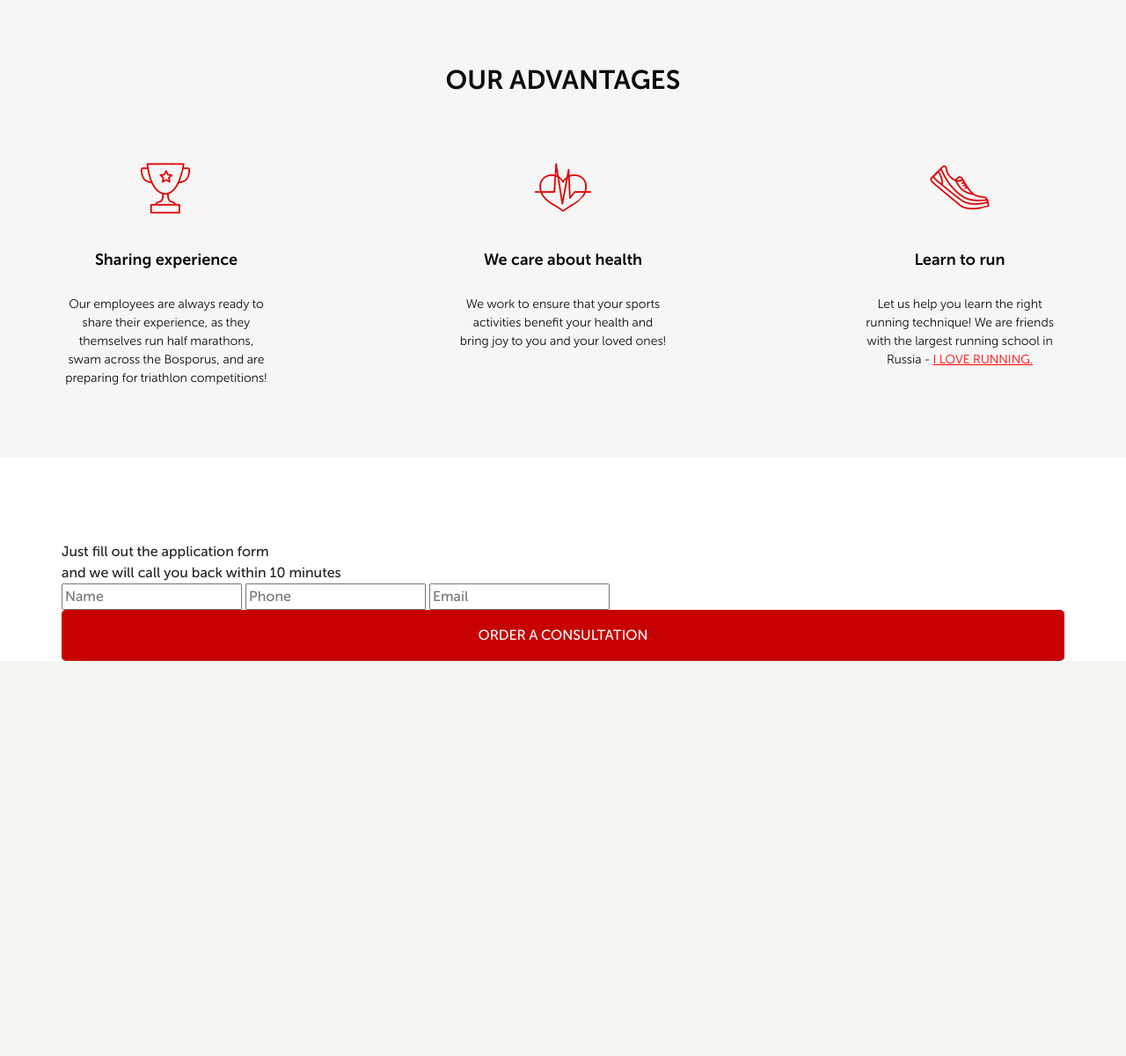
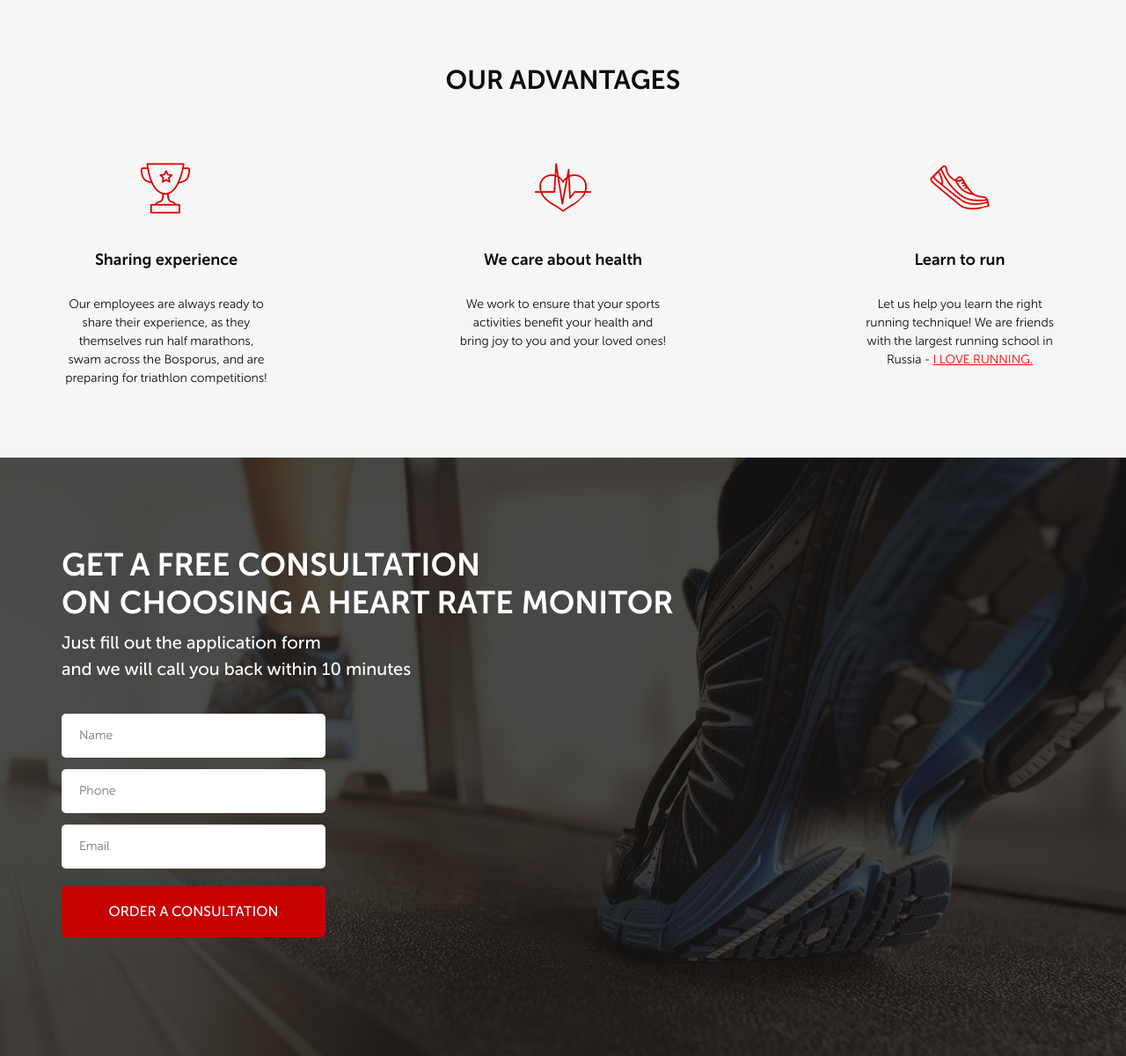
Before and after one commit to daniilalex/daniilalex.github.io, a PHP site: page / in a window 1280 px wide. Shown: the part 664-1864 px from the top of the page at 88% size. Before the commit the page ends 1415 px from the top, so only its background shows below. Run offline with PHP 8.4, Linux system fonts and the light colour scheme; style sheets or scripts are compiled from the project's sources.

Commit message:
import new blocks

```diff
--- a/speedrunner/app/sass/style.scss
+++ b/speedrunner/app/sass/style.scss
@@ -12,3 +12,6 @@
 @import "blocks/advantages";
 @import "blocks/titles";
 @import "base/media";
+@import "blocks/consultation";
+@import "blocks/forms";
+@import "blocks/carousel";
```
